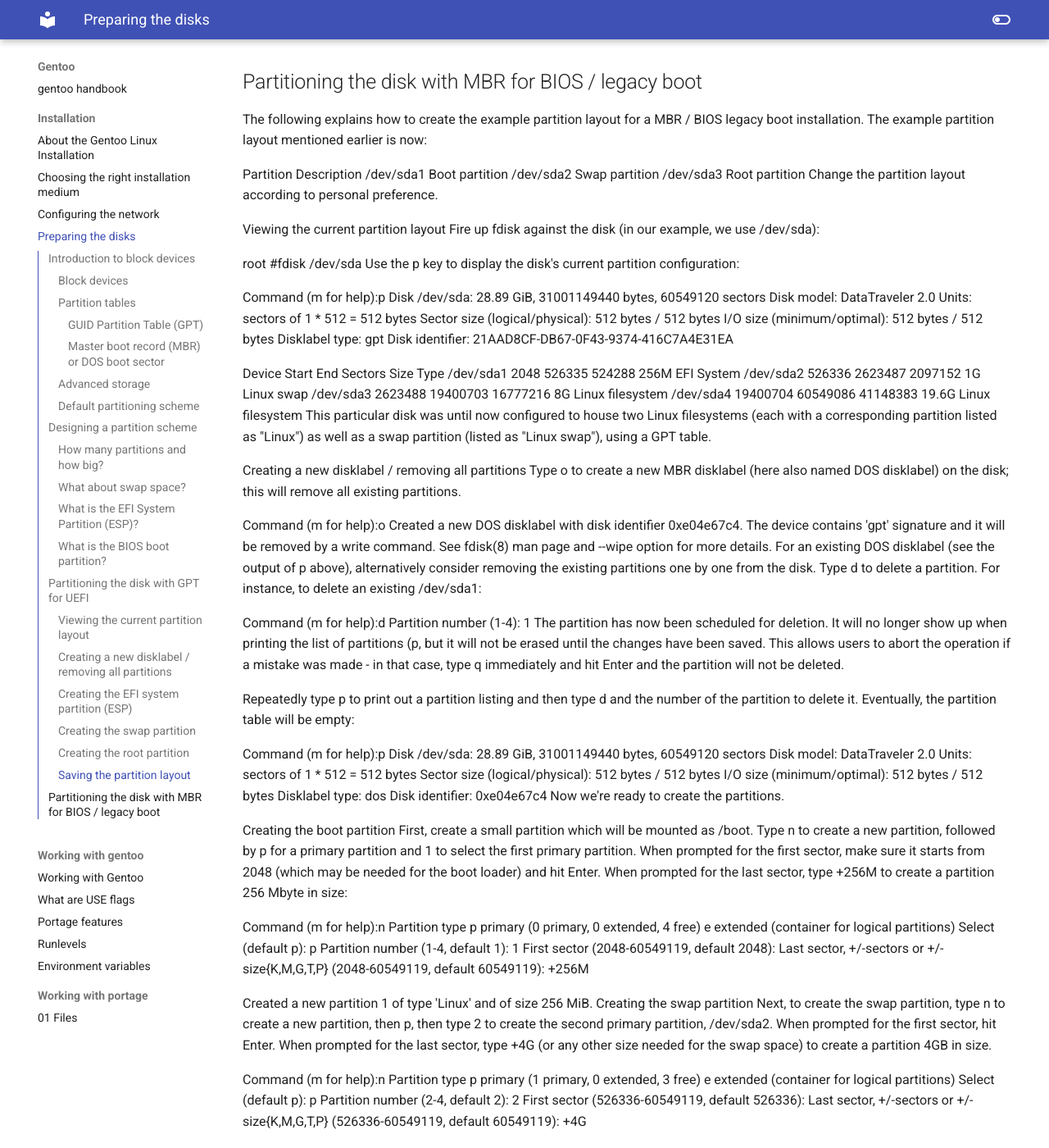
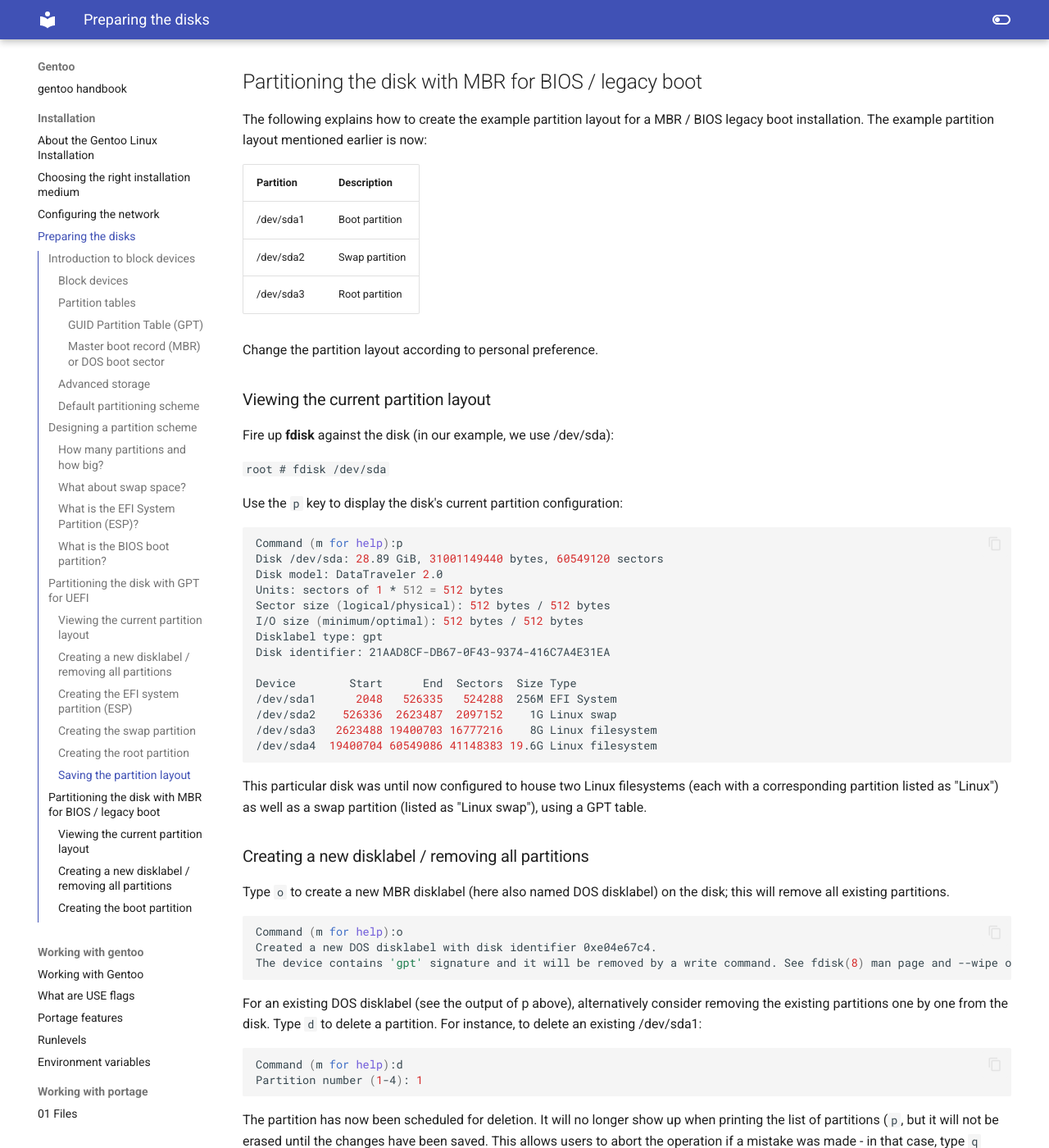
Before and after one commit to floviken/mkdocs, an MkDocs documentation site: the page built from docs/gentoo/installation/04-Preparing the disks.md, in a window 1280 px wide and 1400 px high, scrolled down 8298 px. Shown: the whole window at 82% size. Built offline with MkDocs 1.6.1 and Material for MkDocs 9.7.7, drawn with Linux system fonts in a browser that asks for light colours; some of the changed text lies outside the part shown.

Commit message:
Update 04-Preparing the disks.md

````diff
--- a/docs/gentoo/installation/04-Preparing the disks.md
+++ b/docs/gentoo/installation/04-Preparing the disks.md
@@ -275,18 +275,23 @@
 
 The following explains how to create the example partition layout for a MBR / BIOS legacy boot installation. The example partition layout mentioned earlier is now:
 
-Partition	Description
-/dev/sda1	Boot partition
-/dev/sda2	Swap partition
-/dev/sda3	Root partition
+| Partition	| Description    |
+|-----------|----------------|
+| /dev/sda1	| Boot partition |
+| /dev/sda2	| Swap partition |
+| /dev/sda3 | Root partition |
+
 Change the partition layout according to personal preference.
 
-Viewing the current partition layout
-Fire up fdisk against the disk (in our example, we use /dev/sda):
+### Viewing the current partition layout
 
-root #fdisk /dev/sda
-Use the p key to display the disk's current partition configuration:
+Fire up **fdisk** against the disk (in our example, we use /dev/sda):
 
+`root # fdisk /dev/sda`
+
+Use the `p` key to display the disk's current partition configuration:
+
+``` sh
 Command (m for help):p
 Disk /dev/sda: 28.89 GiB, 31001149440 bytes, 60549120 sectors
 Disk model: DataTraveler 2.0
@@ -301,22 +306,32 @@
 /dev/sda2    526336  2623487  2097152    1G Linux swap
 /dev/sda3   2623488 19400703 16777216    8G Linux filesystem
 /dev/sda4  19400704 60549086 41148383 19.6G Linux filesystem
+```
+
 This particular disk was until now configured to house two Linux filesystems (each with a corresponding partition listed as "Linux") as well as a swap partition (listed as "Linux swap"), using a GPT table.
 
-Creating a new disklabel / removing all partitions
-Type o to create a new MBR disklabel (here also named DOS disklabel) on the disk; this will remove all existing partitions.
+### Creating a new disklabel / removing all partitions
 
+Type `o` to create a new MBR disklabel (here also named DOS disklabel) on the disk; this will remove all existing partitions.
+
+```sh
 Command (m for help):o
 Created a new DOS disklabel with disk identifier 0xe04e67c4.
 The device contains 'gpt' signature and it will be removed by a write command. See fdisk(8) man page and --wipe option for more details.
-For an existing DOS disklabel (see the output of p above), alternatively consider removing the existing partitions one by one from the disk. Type d to delete a partition. For instance, to delete an existing /dev/sda1:
+```
 
+For an existing DOS disklabel (see the output of p above), alternatively consider removing the existing partitions one by one from the disk. Type `d` to delete a partition. For instance, to delete an existing /dev/sda1:
+
+``` sh
 Command (m for help):d
 Partition number (1-4): 1
-The partition has now been scheduled for deletion. It will no longer show up when printing the list of partitions (p, but it will not be erased until the changes have been saved. This allows users to abort the operation if a mistake was made - in that case, type q immediately and hit Enter and the partition will not be deleted.
+```
 
-Repeatedly type p to print out a partition listing and then type d and the number of the partition to delete it. Eventually, the partition table will be empty:
+The partition has now been scheduled for deletion. It will no longer show up when printing the list of partitions (`p`, but it will not be erased until the changes have been saved. This allows users to abort the operation if a mistake was made - in that case, type `q` immediately and hit `Enter` and the partition will not be deleted.
 
+Repeatedly type `p` to print out a partition listing and then type `d` and the number of the partition to delete it. Eventually, the partition table will be empty:
+
+``` sh
 Command (m for help):p
 Disk /dev/sda: 28.89 GiB, 31001149440 bytes, 60549120 sectors
 Disk model: DataTraveler 2.0
@@ -325,9 +340,12 @@
 I/O size (minimum/optimal): 512 bytes / 512 bytes
 Disklabel type: dos
 Disk identifier: 0xe04e67c4
+```
+
 Now we're ready to create the partitions.
 
-Creating the boot partition
+### Creating the boot partition
+
 First, create a small partition which will be mounted as /boot. Type n to create a new partition, followed by p for a primary partition and 1 to select the first primary partition. When prompted for the first sector, make sure it starts from 2048 (which may be needed for the boot loader) and hit Enter. When prompted for the last sector, type +256M to create a partition 256 Mbyte in size:
 
 Command (m for help):n
````
